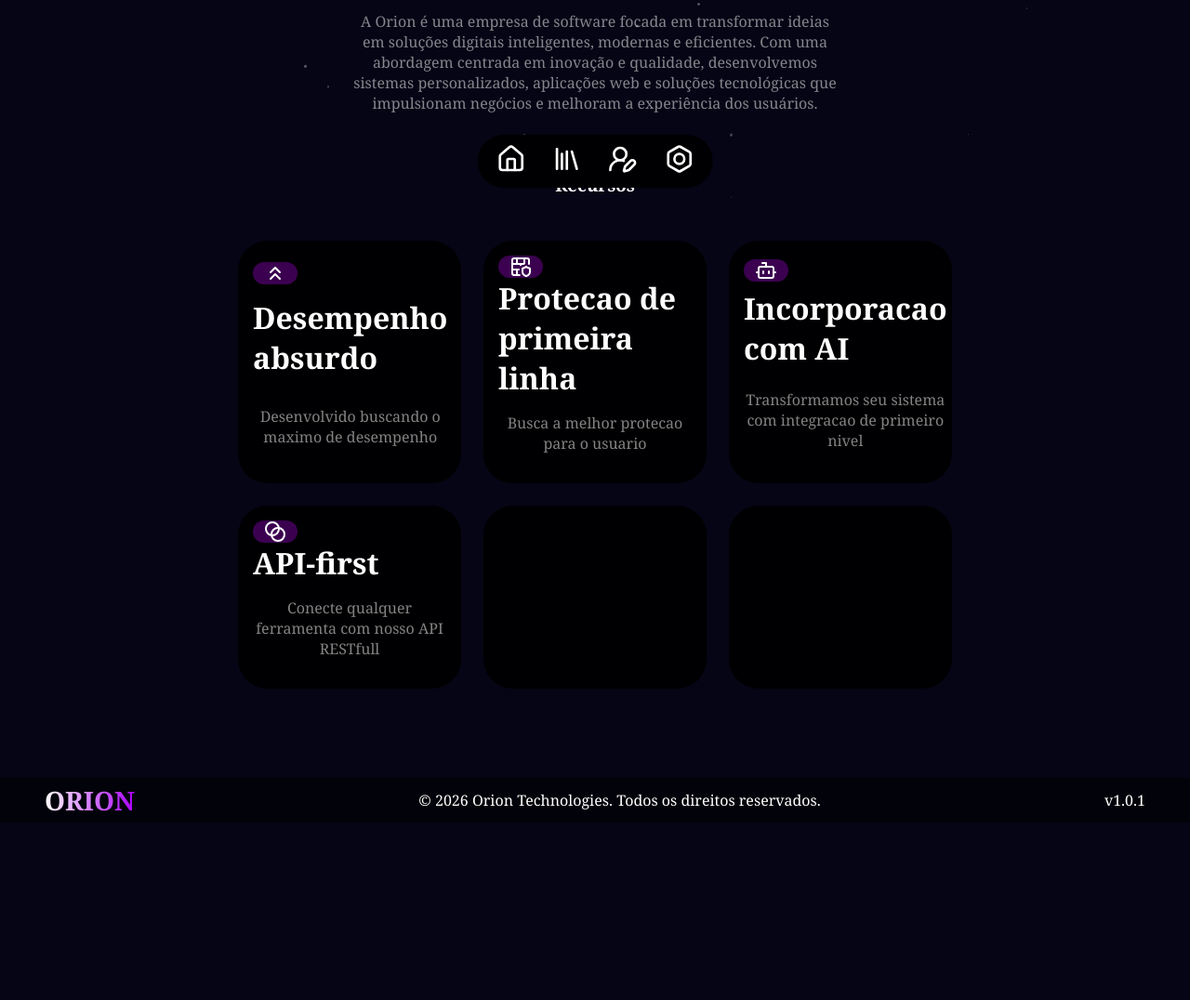
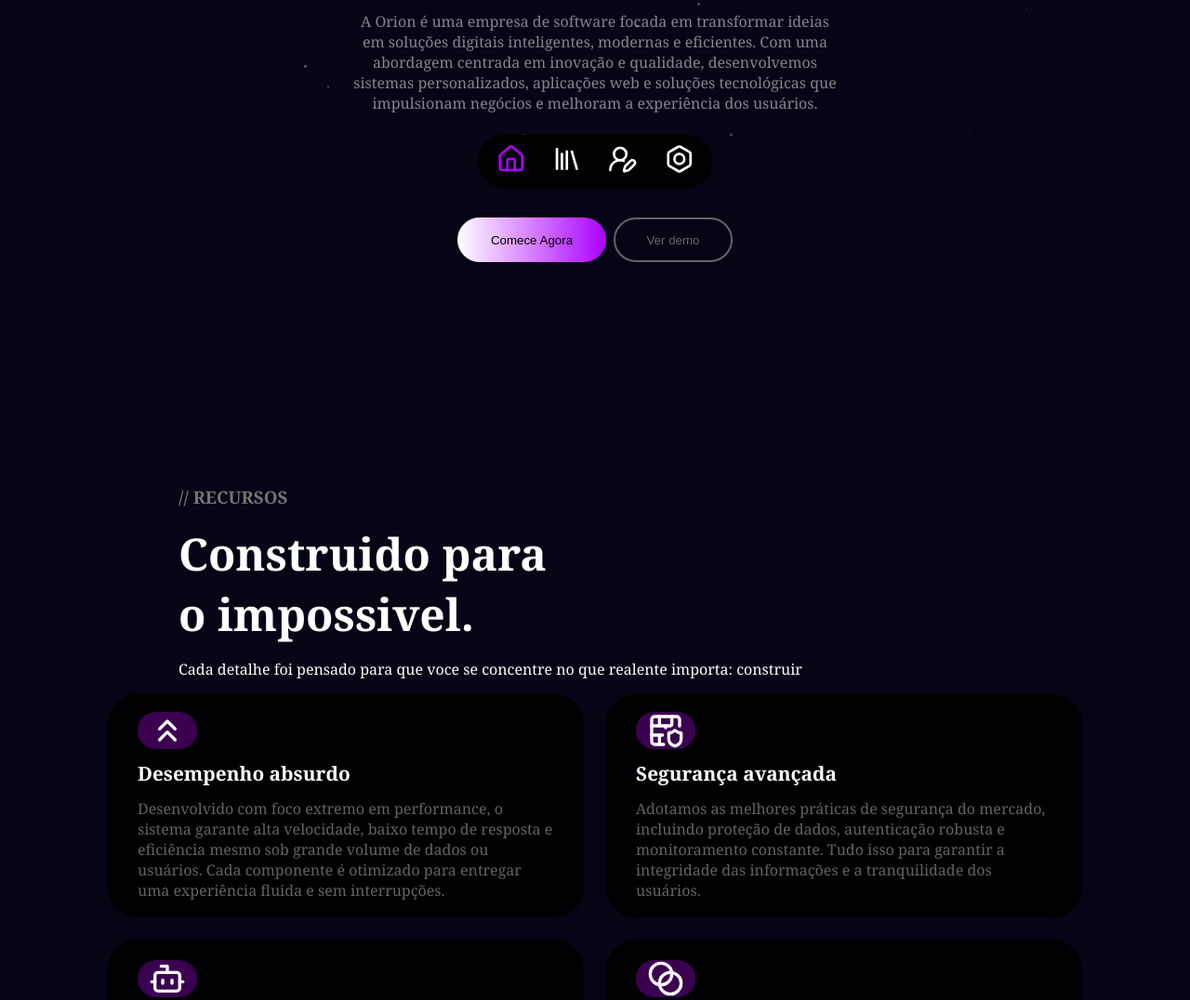
Before and after one commit to joaocarlosgdln-arch/orion, a plain HTML site: page index.html in a window 1280 px wide. Shown: the part 578-1654 px from the top of the page at 93% size. Before the commit the page ends 1463 px from the top, so only its background shows below. Drawn offline with Linux system fonts and the light colour scheme.

Commit message:
new features of buttons and recursos

```diff
--- a/index.html
+++ b/index.html
@@ -20,7 +20,7 @@
         <li class="simbolo">
             <a href="index.html"><svg xmlns="http://www.w3.org/2000/svg" width="24" height="24" viewBox="0 0 24 24"
                     fill="none" stroke="currentColor" stroke-width="2" stroke-linecap="round" stroke-linejoin="round"
-                    class="lucide lucide-house-icon lucide-house">
+                    class="ativo">
                     <path d="M15 21v-8a1 1 0 0 0-1-1h-4a1 1 0 0 0-1 1v8" />
                     <path
                         d="M3 10a2 2 0 0 1 .709-1.528l7-6a2 2 0 0 1 2.582 0l7 6A2 2 0 0 1 21 10v9a2 2 0 0 1-2 2H5a2 2 0 0 1-2-2z" />
@@ -61,7 +61,18 @@
             eficientes. Com uma abordagem centrada em inovação e qualidade, desenvolvemos sistemas personalizados,
             aplicações web e soluções tecnológicas que impulsionam negócios e melhoram a experiência dos usuários.
         </p>
-        <h3>Recursos</h3>
+
+    </main>
+    <div class="botao">
+    <button class="comece">Comece Agora</button>
+        <button class="demo">Ver demo</button>
+    </div>
+    <div class="recursos">
+        <h3>// RECURSOS</h3>
+        <h1>Construido para <br>o impossivel.</h1>
+        <p>Cada detalhe foi pensado para que voce se concentre no que realente importa: construir</p>
+    </div>
+
     <div class="container">
 
         <ul>
@@ -73,7 +84,9 @@
                     <path d="m17 18-5-5-5 5" />
                 </svg>
                 <h1>Desempenho absurdo</h1>
-                    <p>Desenvolvido buscando o maximo de desempenho</p>
+                <p>Desenvolvido com foco extremo em performance, o sistema garante alta velocidade, baixo tempo de
+                    resposta e eficiência mesmo sob grande volume de dados ou usuários. Cada componente é otimizado para
+                    entregar uma experiência fluida e sem interrupções.</p>
             </li>
             <li class="card">
                 <svg xmlns="http://www.w3.org/2000/svg" width="24" height="24" viewBox="0 0 24 24" fill="none"
@@ -89,12 +102,14 @@
                     <path d="M8 15v6" />
                     <path d="M8 3v6" />
                 </svg>
-                    <h1>Protecao de primeira linha</h1>
-                    <p>Busca a melhor protecao para o usuario</p>
+                <h1>Segurança avançada</h1>
+                <p>Adotamos as melhores práticas de segurança do mercado, incluindo proteção de dados, autenticação
+                    robusta e monitoramento constante. Tudo isso para garantir a integridade das informações e a
+                    tranquilidade dos usuários.</p>
             </li>
             <li class="card"><svg xmlns="http://www.w3.org/2000/svg" width="24" height="24" viewBox="0 0 24 24"
-                        fill="none" stroke="currentColor" stroke-width="2" stroke-linecap="round"
-                        stroke-linejoin="round" class="lucide lucide-bot-icon lucide-bot">
+                    fill="none" stroke="currentColor" stroke-width="2" stroke-linecap="round" stroke-linejoin="round"
+                    class="lucide lucide-bot-icon lucide-bot">
                     <path d="M12 8V4H8" />
                     <rect width="16" height="12" x="4" y="8" rx="2" />
                     <path d="M2 14h2" />
@@ -102,24 +117,51 @@
                     <path d="M15 13v2" />
                     <path d="M9 13v2" />
                 </svg>
-                    <h1>Incorporacao com AI</h1>
-                    <p>Transformamos seu sistema com integracao de primeiro nivel</p>
+                <h1>Incorporação com AI</h1>
+                <p>Integramos inteligência artificial de forma estratégica ao sistema, permitindo automações
+                    inteligentes, análises avançadas e tomada de decisões mais eficientes, elevando o nível tecnológico
+                    da sua solução.</p>
             </li>
             <li class="card"><svg xmlns="http://www.w3.org/2000/svg" width="24" height="24" viewBox="0 0 24 24"
-                        fill="none" stroke="currentColor" stroke-width="2" stroke-linecap="round"
-                        stroke-linejoin="round" class="lucide lucide-blend-icon lucide-blend">
+                    fill="none" stroke="currentColor" stroke-width="2" stroke-linecap="round" stroke-linejoin="round"
+                    class="lucide lucide-blend-icon lucide-blend">
                     <circle cx="9" cy="9" r="7" />
                     <circle cx="15" cy="15" r="7" />
                 </svg>
                 <h1>API-first</h1>
-                <p>Conecte qualquer ferramenta com nosso API RESTfull</p>
+                <p>Nossa arquitetura é totalmente baseada em API RESTful, facilitando integrações com outras
+                    plataformas, sistemas e serviços. Isso garante flexibilidade, escalabilidade e liberdade para
+                    expandir seu ecossistema.</p>
             </li>
-                <li class="card"></li>
-                <li class="card"></li>
+            <li class="card"><svg xmlns="http://www.w3.org/2000/svg" width="24" height="24" viewBox="0 0 24 24"
+                    fill="none" stroke="currentColor" stroke-width="2" stroke-linecap="round" stroke-linejoin="round"
+                    class="lucide lucide-chart-no-axes-column-decreasing-icon lucide-chart-no-axes-column-decreasing">
+                    <path d="M5 21V3" />
+                    <path d="M12 21V9" />
+                    <path d="M19 21v-6" />
+                </svg>
+                <h1>Análise em tempo real</h1>
+
+                <p>Tenha acesso a dados e métricas atualizados instantaneamente, com visualizações em gráficos
+                    dinâmicos. Isso permite acompanhar o desempenho do sistema e tomar decisões rápidas e assertivas.
+                </p>
+            </li>
+            <li class="card"><svg xmlns="http://www.w3.org/2000/svg" width="24" height="24" viewBox="0 0 24 24"
+                    fill="none" stroke="currentColor" stroke-width="2" stroke-linecap="round" stroke-linejoin="round"
+                    class="lucide lucide-bolt-icon lucide-bolt">
+                    <path
+                        d="M21 16V8a2 2 0 0 0-1-1.73l-7-4a2 2 0 0 0-2 0l-7 4A2 2 0 0 0 3 8v8a2 2 0 0 0 1 1.73l7 4a2 2 0 0 0 2 0l7-4A2 2 0 0 0 21 16z" />
+                    <circle cx="12" cy="12" r="4" />
+                </svg>
+                <h1>Configurações</h1>
+                <p>O sistema oferece um alto nível de personalização, permitindo que o usuário ajuste diversas
+                    funcionalidades de acordo com suas necessidades, sem complicação e com total controle da
+                    experiência.</p>
+            </li>
         </ul>
 
     </div>
-    </main>
+
     <footer class="footer">
         <ul>
             <h1>ORION</h1>
--- a/style.css
+++ b/style.css
@@ -8,10 +8,12 @@ body::-webkit-scrollbar {
     display: none;
 }
 
-html, body {
+html,
+body {
     margin: 0;
     padding: 0;
 }
+
 body {
 
     font-family: Cambria, Cochin, Georgia, Times, 'Times New Roman', serif;
@@ -56,7 +58,7 @@ body {
     position: sticky;
     align-items: center;
     justify-content: space-between;
-    background-color: #0000028d;
+    background-color: #00000268;
     box-shadow: 0 10px 15px -5px rgba(0, 0, 0, 0.3);
     padding: 0 3rem;
 }
@@ -78,6 +80,7 @@ body {
     border-radius: 1.5rem;
     font-size: 1.2rem;
     cursor: pointer;
+    border: 2px solid #9e9c9ca1;
 
 
 }
@@ -90,6 +93,7 @@ body {
     border-radius: 1.5rem;
     font-size: 1.2rem;
     scale: 1.1;
+    border: 2px solid #9e9c9ca1;
     cursor: pointer;
     transition: transform 0.2s ease, color 0.2s ease;
 
@@ -134,8 +138,8 @@ body {
     display: flex;
     align-items: center;
     justify-content: space-between;
-    background-color: #00000287;
-    box-shadow: 0 10px 15px -5px rgba(0, 0, 0, 0.3);
+    background-color: #0000023e;
+    box-shadow: 0 0 0 5px rgba(0, 0, 0, 0.3);
     position: relative;
     bottom: 0;
     width: 100%;
@@ -167,12 +171,13 @@ main {
 }
 
 .versao {
-    color: rgb(170, 0, 255);
-    background-color: #3b0150;
+    color: rgb(255, 255, 255);
+    background-color: #bb00ff;
     text-align: center;
     list-style: none;
     border-radius: 2rem;
     width: 12rem;
+    height: 1.4rem;
     margin-bottom: 3rem;
 
 }
@@ -208,9 +213,11 @@ main h3 {
 
 .container ul {
     display: flex;
+    align-items: center;
+    justify-content: center;
     gap: 1.5rem;
-    max-width: 48rem;
     flex-wrap: wrap;
+    margin-bottom: 3rem;
 }
 
 .card {
@@ -218,14 +225,95 @@ main h3 {
     align-items: center;
     color: white;
     background-color: #000002;
-    width: 15rem;
-    height: auto;
+    width: 32rem;
+    height: 15rem;
+
     border-radius: 2rem;
     padding: 1rem;
 }
 
 .card svg {
-    width: 3rem;
+    width: 4rem;
+    height: 2.5rem;
     background-color: #3b0150;
     border-radius: 4rem;
+    margin-bottom: 0.5rem;
+    margin-left: 1rem;
+    margin-right: 1rem;
 }
+
+.card h1 {
+    font-size: 1.3rem;
+    margin-bottom: 0.5rem;
+    margin-left: 1rem;
+    margin-right: 1rem;
+}
+
+.card p {
+    color: #9e9c9ca1;
+    margin-left: 1rem;
+    margin-right: 1rem;
+}
+
+.recursos {
+    display: flex;
+    justify-content: start;
+    flex-direction: column;
+    max-width: 100%;
+    margin-left: 12rem;
+
+}
+
+.recursos h1 {
+    color: white;
+    margin-bottom: 1rem;
+    font-size: 3rem;
+}
+.recursos h3{
+    color: rgb(117, 117, 117);
+    margin-bottom: 1rem;
+}
+.recursos p{
+    color: white;
+    margin-bottom: 1rem;
+}
+.botao{
+   display: flex;
+    align-items: center;
+    justify-content: center;
+    margin-bottom: 15rem;
+}
+.ativo{
+    color: rgb(170, 0, 255);
+}
+.comece{
+    background: linear-gradient(90deg, #ffffff, rgb(170, 0, 255));
+    cursor: pointer;
+    width: 10rem;
+    height: 3rem;
+    border-radius: 6rem;
+    border: 2px #ffffffa1;
+    margin-right: 0.5rem;
+}
+.demo{
+    background-color: #ffffff00;
+    color: #9e9c9ca1;
+    cursor: pointer;
+    width: 8rem;
+    height: 3rem;
+    border-radius: 6rem;
+    border: 2px solid #9e9c9ca1;
+
+}
+.demo:hover{
+    background-color: #ffffff00;
+    color: #ffffff;
+    cursor: pointer;
+    width: 8rem;
+    height: 3rem;
+    border-radius: 6rem;
+    border: 2px solid #ffffff;
+}
+.comece:hover{
+    scale: 1.1;
+}
```
Also changed, not shown: script.js (+5 -7 lines). Lines whose indentation alone changed are shown as unchanged.
